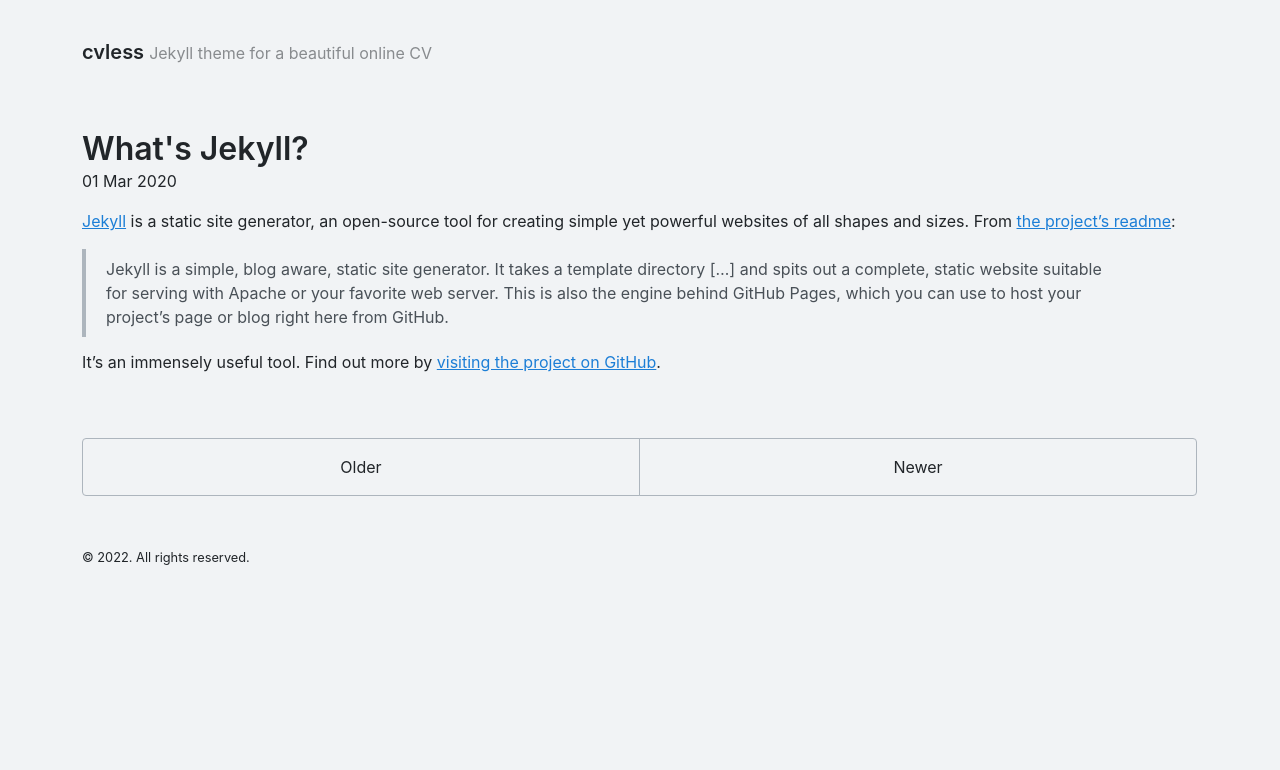
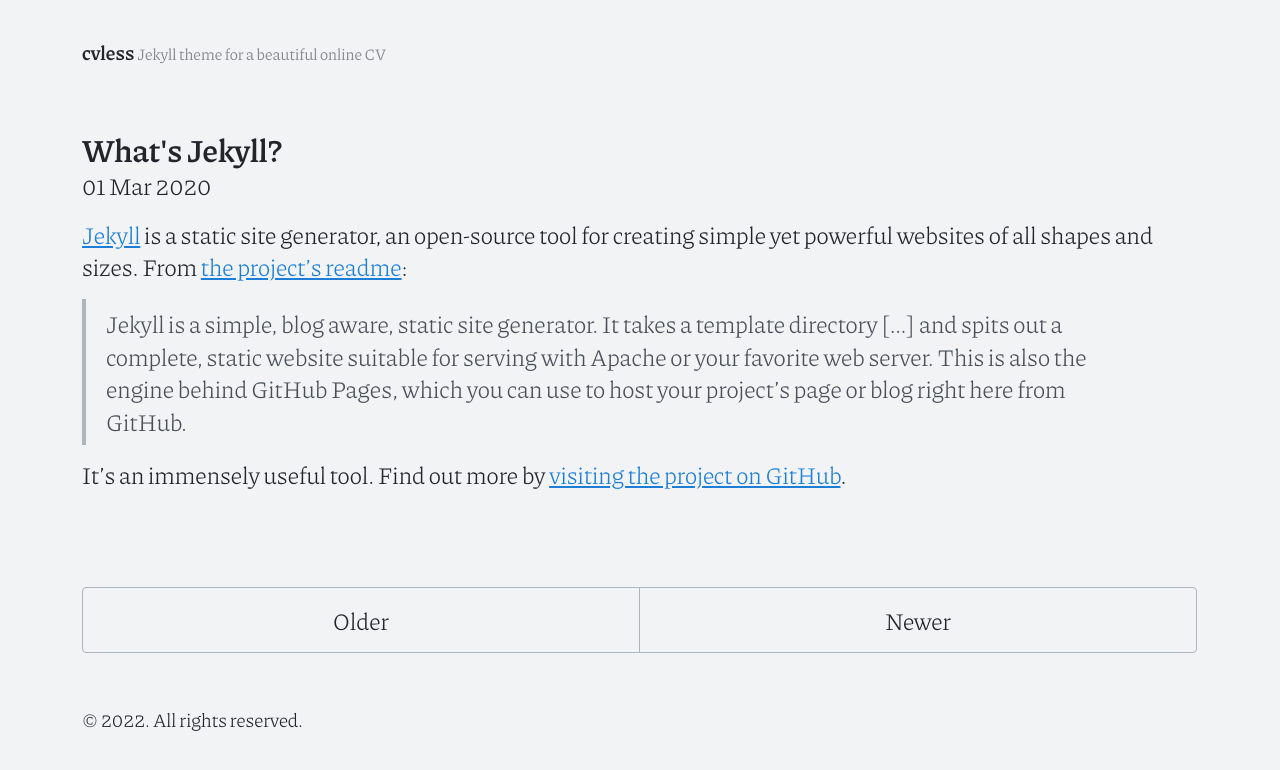
Before and after one commit to piazzai/cvless, a Jekyll site: the page built from index.html, in a window 1280 px wide. Shown: the top 770 px of the page. Built offline with Jekyll 4.4.1, drawn with Linux system fonts in a browser that asks for light colours; the list of posts is cut into pages by our own code.

Commit message:
Set body type

```diff
--- a/_sass/_variables.scss
+++ b/_sass/_variables.scss
@@ -1,8 +1,4 @@
 :root {
-  --body-font: -apple-system, BlinkMacSystemFont, "Segoe UI", Roboto, "Helvetica Neue", Arial, "Noto Sans", sans-serif, "Apple Color Emoji", "Segoe UI Emoji", "Segoe UI Symbol", "Noto Color Emoji";
-  --body-font-size: 16px;
-  --body-line-height: 1.5;
-  --body-font-weight: 400;
   --body-color: var(--oc-gray-9);
   --body-bg: var(--oc-gray-1);
 
@@ -17,6 +13,10 @@
   --border-radius: .25rem;
 
   --code-font: SFMono-Regular, Menlo, Monaco, Consolas, "Liberation Mono", "Courier New", monospace;
+  --body-font: "Piazzolla", serif;
+  --body-font-size: 24px;
+  --body-line-height: 1.36;
+  --body-font-weight: 300;
   --code-color: inherit;
   --code-bg: var(--oc-gray-7);
 
```
